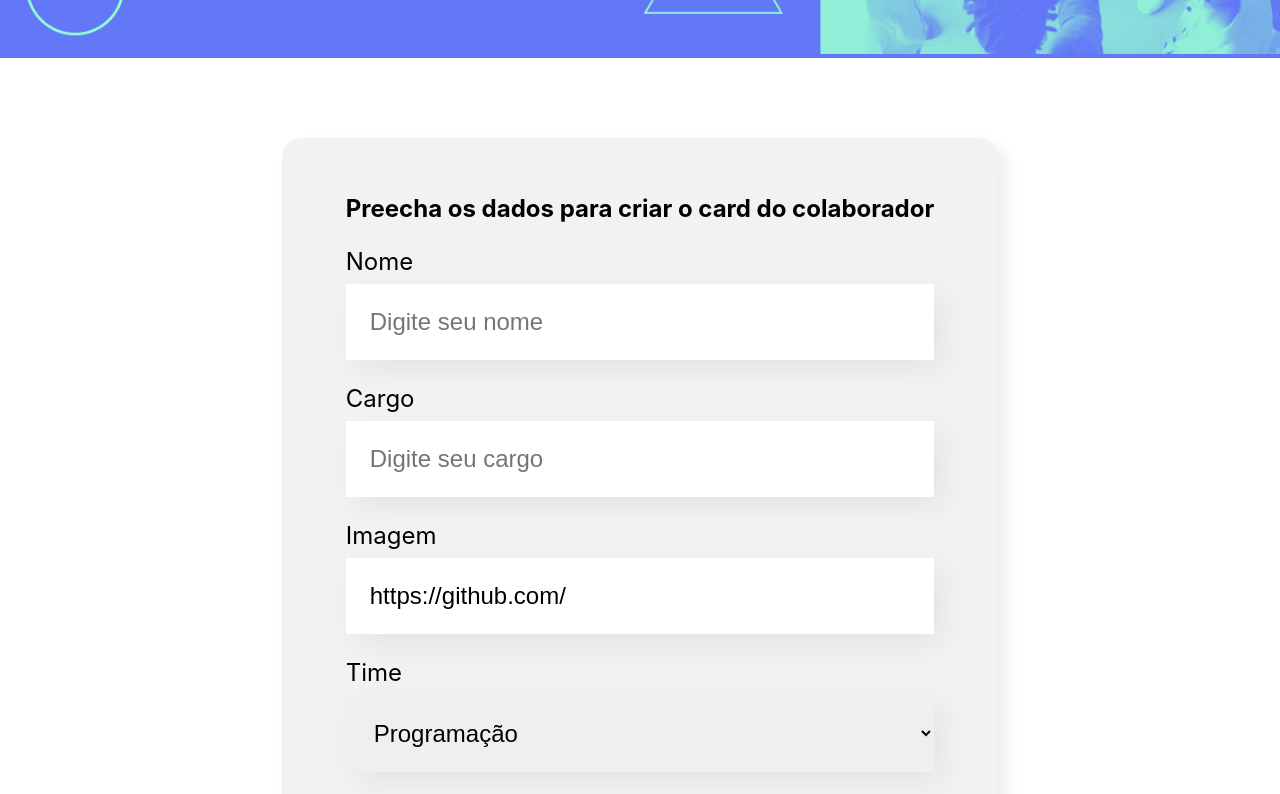
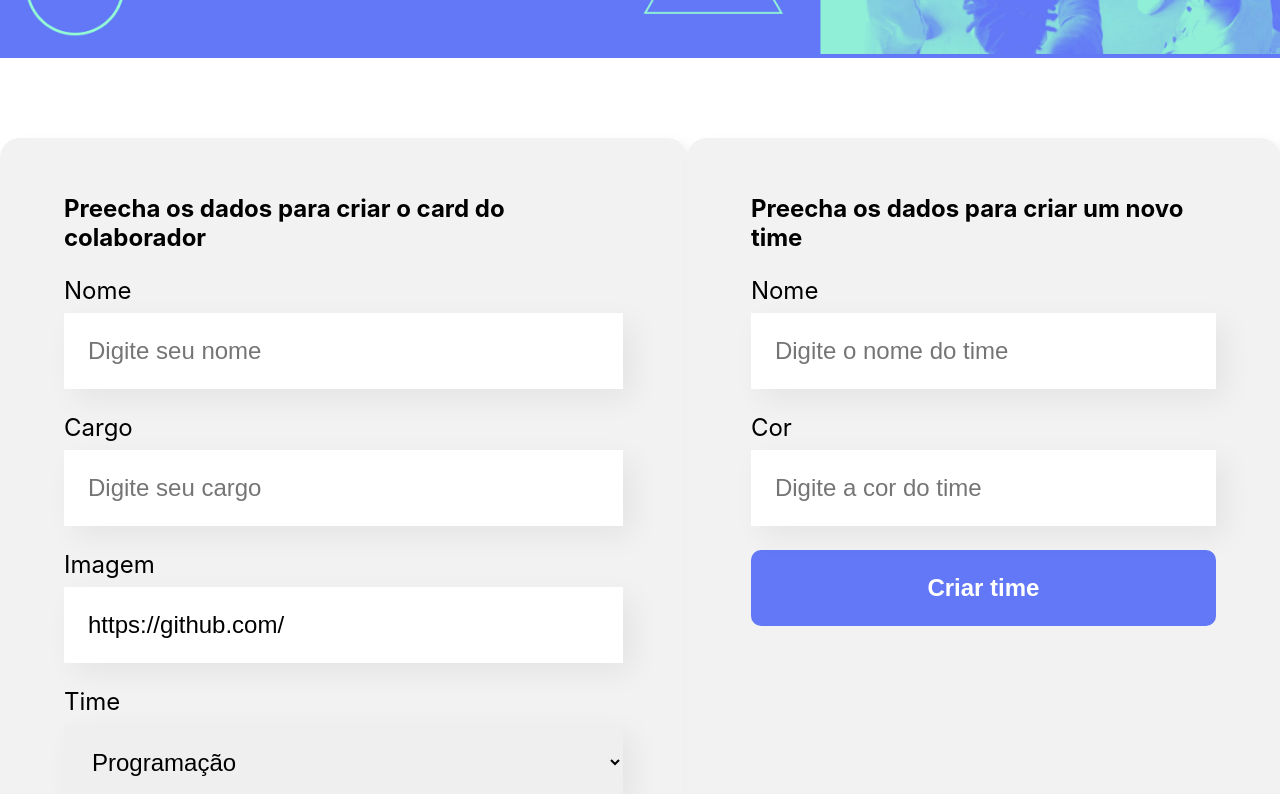
Before and after one commit to Ishizuka13/alura-organo, a React (Create React App) app: page / in a window 1280 px wide. Shown: the part 440-1234 px from the top of the page. Built offline with nearby package versions, Linux system fonts and the light colour scheme.

Commit message:
adding-teams

```diff
--- a/package.json
+++ b/package.json
@@ -6,6 +6,7 @@
     "@testing-library/jest-dom": "^5.17.0",
     "@testing-library/react": "^13.4.0",
     "@testing-library/user-event": "^13.5.0",
+    "hex-to-rgba": "^2.0.1",
     "react": "^18.2.0",
     "react-dom": "^18.2.0",
     "react-scripts": "5.0.1",
--- a/src/App.js
+++ b/src/App.js
@@ -6,68 +6,64 @@ import Footer from './componentes/Footer';
 import { v4 as uuidv4 } from 'uuid';
 
 function App() {
-  const times = [
+  const [times, setTimes] = useState([
     {
       id: uuidv4(),
       nome:"Programação",
-      corPrimaria: '#57C278',
-      corSecundaria: '#D9F7E9'
+      corPrimaria: '#57C278'
     },
     {
       id: uuidv4(),
       nome:'Couch',
-      corPrimaria: '#82CFFA',
-      corSecundaria: '#F0F8E2'
+      corPrimaria: '#82CFFA'
     },
     {
       id: uuidv4(),
       nome:'Analistas de Sistemas',
-      corPrimaria: '#E06869',
-      corSecundaria: '#FDE7E8'
+      corPrimaria: '#E06869'
     },
     {
       id: uuidv4(),
       nome:'Designers',
-      corPrimaria: '#DB6EBF',
-      corSecundaria: '#FAE9F5'
+      corPrimaria: '#DB6EBF'
     },
     {
       id: uuidv4(),
       nome:'Chefe',
-      corPrimaria: '#FFBA05',
-      corSecundaria: '#FFF5D9'
+      corPrimaria: '#FFBA05'
     },
     {
       id: uuidv4(),
       nome:'Gerente',
-      corPrimaria: '#FF8A29',
-      corSecundaria: '#FFEEDF'
+      corPrimaria: '#FF8A29'
     },
-  ]
+  ])
 
   const [colaboradores, setColaboradores] = useState([])
 
   const aoCadastrar = (colaborador) => {
+    console.log(...colaboradores, colaborador)
     setColaboradores([...colaboradores, colaborador])
-    console.log([...colaboradores, colaborador])
-    console.log(times[0].id)
+  }
+
+  const aoCadastrarTime = (time) => {
+    console.log([...times, time])
+    setTimes([...times, time])
   }
 
   const Delete = (e) => {
     let novaLista = colaboradores.filter(colaboradores => colaboradores.id !== e)
-    console.log(novaLista)
     setColaboradores(novaLista)
   }
 
   return (
     <div className="App">
         <Banner />
-        <Formulario cadastro={e => aoCadastrar(e)} times={times.map(e => e.nome)} />
+        <Formulario cadastro={e => aoCadastrar(e)} times={times.map(e => e.nome)} cadastrarTime={e => aoCadastrarTime(e)}/>
         {times.map((e, index) => <Time
           key={index}
           nome={e.nome}
           corPrimaria={e.corPrimaria}
-          corSecundaria={e.corSecundaria}
           colaboradores={colaboradores.filter(colaboradores => colaboradores.time === e.nome)}
           aoDeletar={Delete}
         />)}
--- a/src/componentes/Formulario/index.js
+++ b/src/componentes/Formulario/index.js
@@ -5,11 +5,13 @@ import { ListaSuspensa } from '../ListaSuspensa';
 import { v4 as uuidv4 } from 'uuid';
 import './index.css';
 
-export const Formulario = ({cadastro, times}) => {
+export const Formulario = ({cadastro, times, cadastrarTime}) => {
     const [nome, setNome] = useState('');
     const [cargo, setCargo] = useState('');
     const [img, setImg] = useState('https://github.com/');
     const [time, setTime] = useState('Programação');
+    const [nomeTime, setNomeTime] = useState('');
+    const [corTime, setCorTime] = useState('');
 
     const aoSalvar = (e) => {
         e.preventDefault();
@@ -20,10 +22,23 @@ export const Formulario = ({cadastro, times}) => {
             img,
             time
         })
+
+
         setNome('')
         setCargo('')
         setImg('https://github.com/')
         setTime('Programação')
+    }
+
+    const aoSalvarTime = (e) => {
+        e.preventDefault();
+        cadastrarTime({
+            id: uuidv4(),
+            nome: nomeTime,
+            corPrimaria: corTime
+        })
+        setNomeTime('')
+        setCorTime('')
     }
 
     return (
@@ -38,6 +53,14 @@ export const Formulario = ({cadastro, times}) => {
                         Criar card
                     </Botao>
             </form>
+            <form onSubmit={aoSalvarTime}>
+                <h2>Preecha os dados para criar um novo time</h2>
+                    <CampoTexto onChange={e => setNomeTime(e)} value={nomeTime} label="Nome" type="text" placeholder="Digite o nome do time" required={true}/>
+                    <CampoTexto onChange={e => setCorTime(e)} value={corTime} label="Cor" type="text" placeholder="Digite a cor do time" required={true}/>
+                    <Botao>
+                        Criar time
+                    </Botao>
+            </form>
         </section>
       );
 }
--- a/src/componentes/ListaSuspensa/index.js
+++ b/src/componentes/ListaSuspensa/index.js
@@ -1,10 +1,6 @@
 import './index.css'
 
 export const ListaSuspensa = ({label, required, value, onChange, itens}) => {
-    const FirstLetter = (w) => {
-        return w[0].toUpperCase() + w.slice(1)
-    }
-
     const onTyping = (e) => {
         onChange(e.target.value)
     }
@@ -14,7 +10,7 @@ export const ListaSuspensa = ({label, required, value, onChange, itens}) => {
             <label>{label}</label>
             <select required={required} onChange={onTyping} value={value}>
                 {itens.map((item, index) => (
-                    <option key={index}>{FirstLetter(item)}</option>
+                    <option key={index}>{item}</option>
                 ))}
             </select>
         </div>
--- a/src/componentes/Times/index.js
+++ b/src/componentes/Times/index.js
@@ -1,10 +1,11 @@
+import hexToRgba from 'hex-to-rgba'
 import Colaborador from '../Colaborador'
 import './index.css'
 
 export const Time = ({nome, corPrimaria, corSecundaria, colaboradores, aoDeletar}) => {
     return (
         colaboradores.length > 0 &&
-            <section className='time' style={{ backgroundColor: corSecundaria }} >
+            <section className='time' style={{ backgroundColor: hexToRgba(corPrimaria, 0.6)}} >
                 <h3 style={{ borderColor: corPrimaria }}>{nome}</h3>
                 <div className='colaboradores'>
                     {colaboradores.map((e,index) => <Colaborador corDeFundo={corPrimaria} key={index} nome={e.nome} cargo={e.cargo} img={e.img} aoDeletar={aoDeletar} id={e.id}/>)}
```
Also changed, not shown: 1 other file (tests, documents, lock files or other folders).
